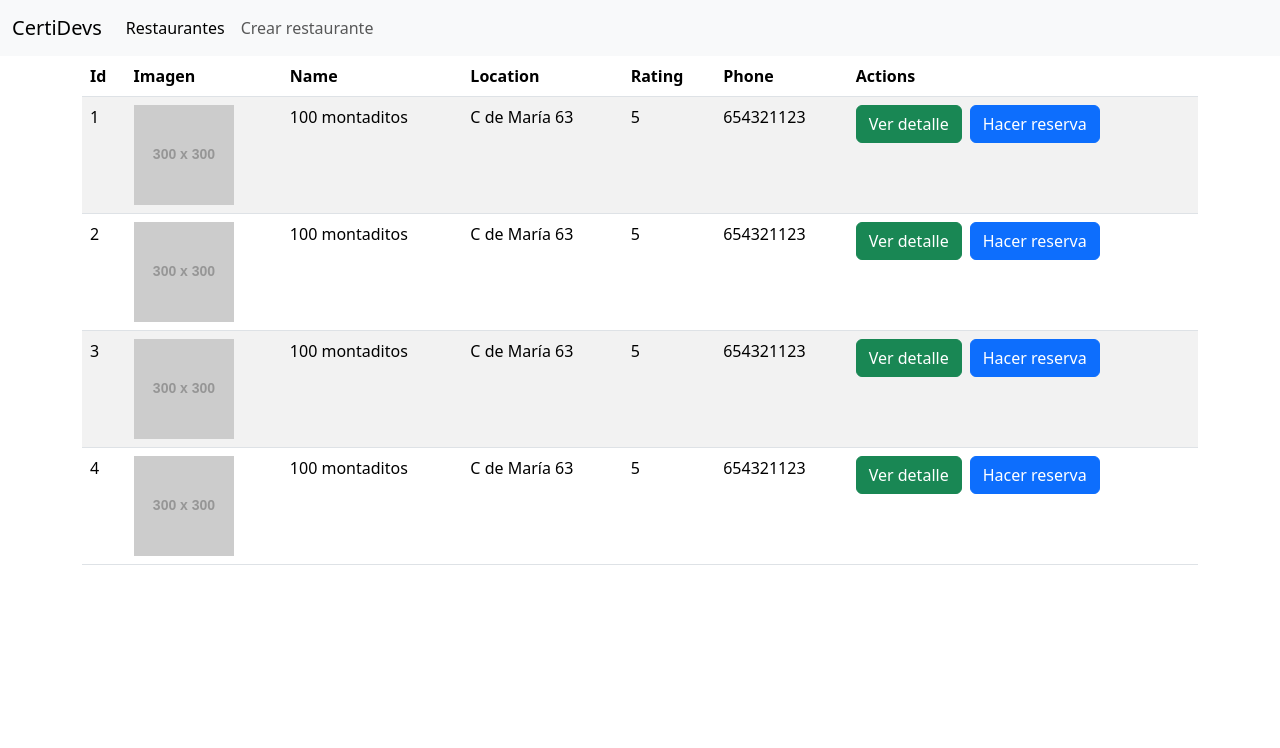
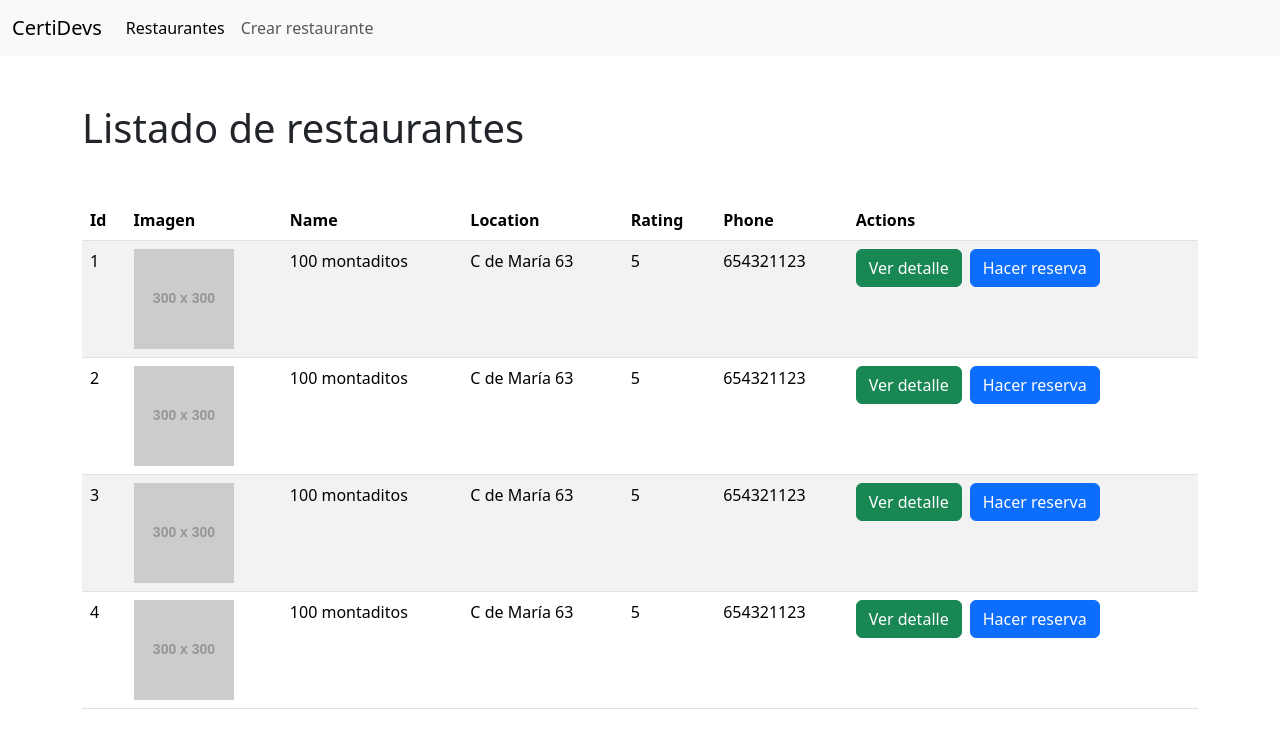
Before and after one commit to Teutona89/adecco_angular_ed2, an Angular app in the folder 009.angular/angular-005-enrutado/: page /restaurantes in a window 1280 px wide. Shown: the top 748 px of the page. Built offline with nearby package versions, Linux system fonts and the light colour scheme.

Commit message:
Angular imagen clickable y título h1

```diff
--- a/009.angular/angular-005-enrutado/src/app/restaurant-list/restaurant-list.component.html
+++ b/009.angular/angular-005-enrutado/src/app/restaurant-list/restaurant-list.component.html
@@ -3,7 +3,8 @@
   <div class="row">
     <div class="col-12">
 
-      <table class="table table-striped">
+      <h1 class="mt-5">Listado de restaurantes</h1>
+      <table class="table table-striped mt-5">
         <thead>
           <tr>
             <th scope="col">Id</th>
@@ -18,10 +19,12 @@
         <tbody>
           @for(restaurant of restaurants; track restaurant.id) {
             <tr>
-                <!-- TODO: Agregar una imagen -->
                 <td>{{restaurant.id}}</td>
                 <td>
-                  <img style="max-width:100px;" [src]="restaurant.imageUrl">
+                  <a [routerLink]="['/restaurantes', restaurant.id, 'detalle']">
+                    <img style="max-width:100px;" [src]="restaurant.imageUrl">
+                  </a>
+
                 </td>
                 <td>{{restaurant.name}}</td>
                 <td>{{restaurant.location}}</td>
```
Also changed, not shown: 1 other file (tests, documents, lock files or other folders).
